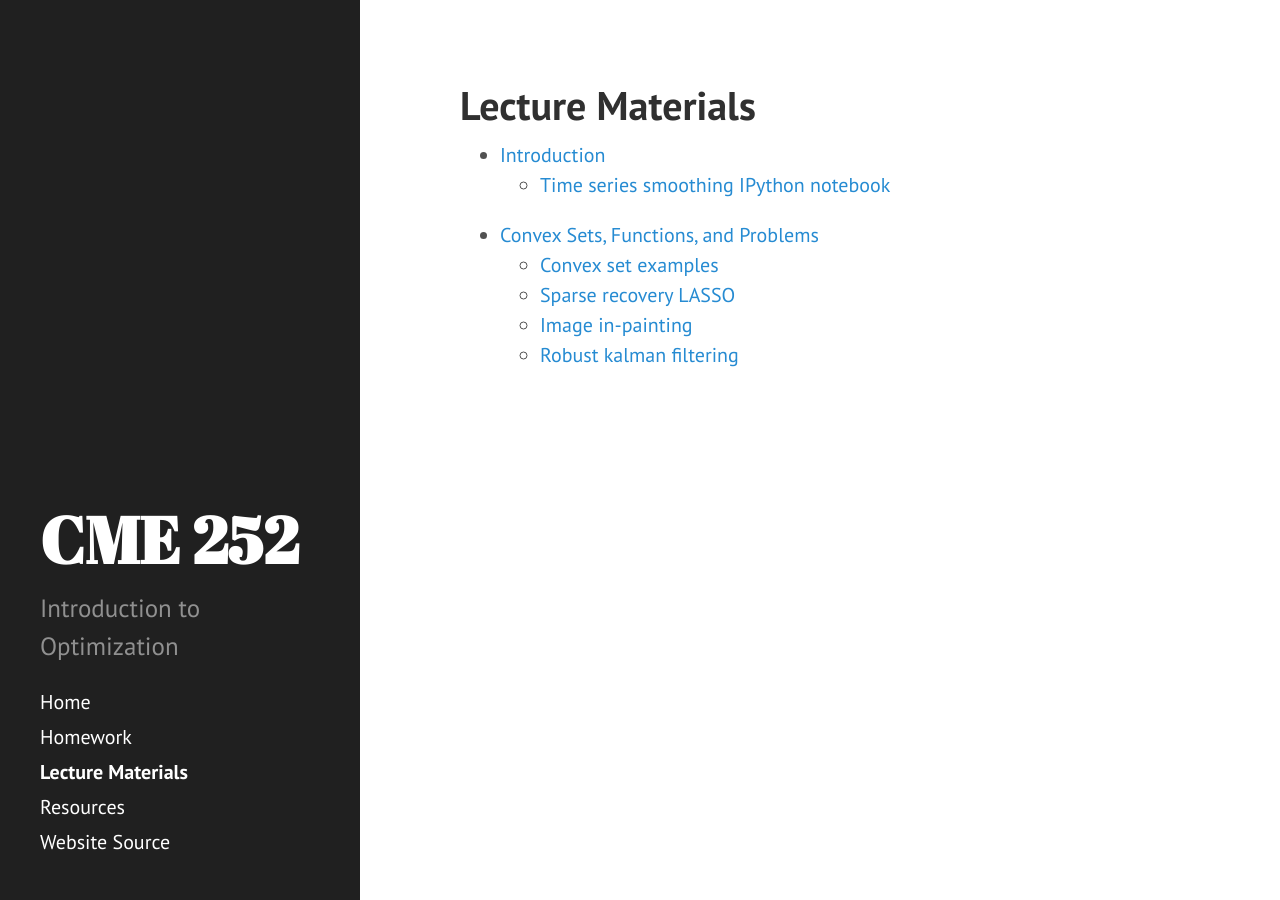
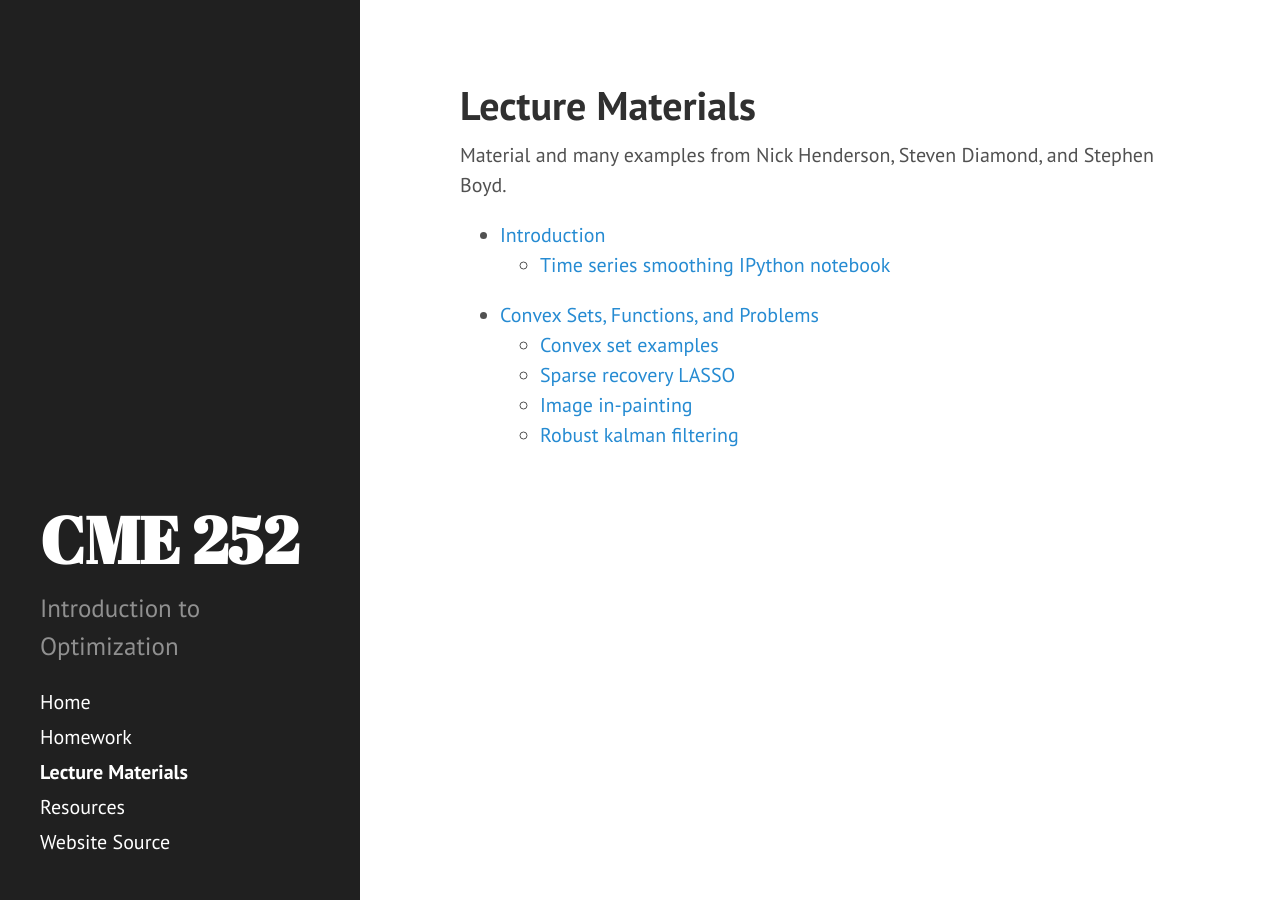
Before and after one commit to ajfriend/cme252, a Jekyll site: the page built from lecture_materials.md, in a window 1280 px wide. Built offline with Jekyll 4.4.1, drawn with Linux system fonts in a browser that asks for light colours; Markdown is read by kramdown in place of the engine named in the settings.

Commit message:
materials

```diff
--- a/lecture_materials.md
+++ b/lecture_materials.md
@@ -2,6 +2,8 @@
 layout: page
 title: Lecture Materials
 ---
+
+Material and many examples from Nick Henderson, Steven Diamond, and Stephen Boyd.
 
 - [Introduction](https://github.com/icme/cme252-optimization/raw/master/lectures/intro/intro.pdf)
     - [Time series smoothing IPython notebook](http://nbviewer.ipython.org/github/icme/cme252-optimization/blob/master/lectures/intro/smooth.ipynb)
```
